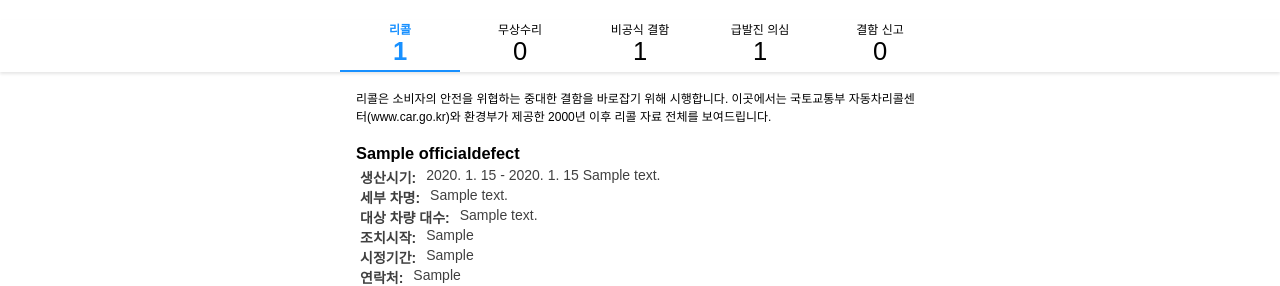
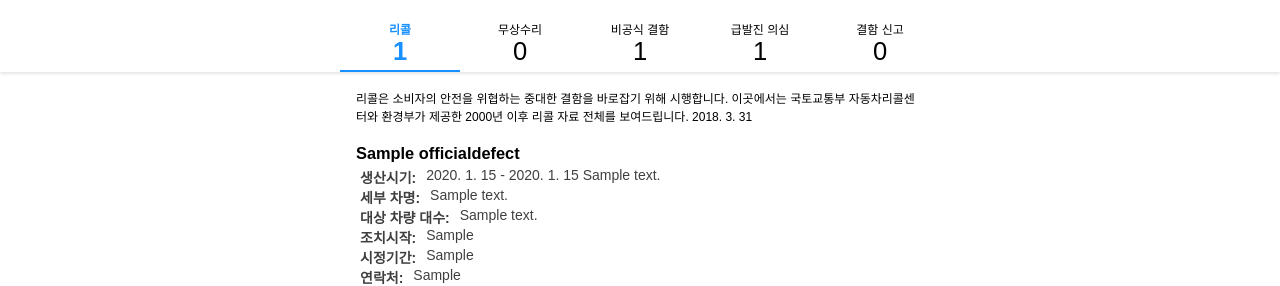
Before and after one commit to NullFull/safercar, a Django app: a page that uses desucar/templates/detail.html in a window 1280 px wide. Shown: the part 555-841 px from the top of the page. Run offline with Django 3.2, Linux system fonts and the light colour scheme; tables that the repository leaves empty hold one stand-in row (values such as "Sample post"); some libraries are stand-ins or nearby versions.

Commit message:
결함 종류 설명 변경. (최종 수정 날짜 추가)

```diff
--- a/desucar/templates/detail.html
+++ b/desucar/templates/detail.html
@@ -41,7 +41,7 @@
         <div class="container">
             {% for kind, value in defects.items %}
             <div class="defects {{ value.code }}">
-                <div class="defects-desc">{{ value.desc }}</div>
+                <div class="defects-desc">{{ value.desc|safe }} <span class="last-update">{{ value.last_update|date:"Y. n. j" }}</span></div>
                 {% if value.count == 0 %}
                 <div>
                     <h3>
--- a/desucar/views.py
+++ b/desucar/views.py
@@ -19,23 +19,27 @@ def detail(request, maker_name, car_name, car_year, car_code):
     defects = {
         '리콜': {
             'code': 'recall',
-            'desc': '리콜은 소비자의 안전을 위협하는 중대한 결함을 바로잡기 위해 시행합니다. 이곳에서는 국토교통부 자동차리콜센터(www.car.go.kr)와 환경부가 제공한 2000년 이후 리콜 자료 전체를 보여드립니다.',
+            'desc': '리콜은 소비자의 안전을 위협하는 중대한 결함을 바로잡기 위해 시행합니다. 이곳에서는 <a href="www.car.go.kr">국토교통부 자동차리콜센터</a>와 환경부가 제공한 2000년 이후 리콜 자료 전체를 보여드립니다.',
+            'last_update': date(2018, 3, 31),
             'items': [x for x in official_defects if x.kind == 'RC'],
         },
         '무상수리': {
             'code': 'freefix',
-            'desc': '무상수리는 리콜 대상이 아닌 다양한 제작 결함을 바로잡기 위해 시행합니다. 이곳에서는 국토교통부 자동차리콜센터(www.car.go.kr)와 한국소비자원 소비자위해감시시스템(www.ciss.go.kr)에 등록된 2000년 이후 무상수리 자료 전체를 보여드립니다.',
+            'desc': '무상수리는 리콜 대상이 아닌 다양한 제작 결함을 바로잡기 위해 시행합니다. 이곳에서는 <a href="www.car.go.kr">국토교통부 자동차리콜센터</a>와 <a href="www.ciss.go.kr">한국소비자원 소비자위해감시시스템</a>에 등록된 2000년 이후 무상수리 자료 전체를 보여드립니다.',
+            'last_update': date(2018, 3, 31),
             'items': [x for x in official_defects if x.kind == 'FF'],
         },
         '비공식 결함': {
             'code': 'unofficial',
-            'desc': '정부와 제작사가 공식적으로 밝힌 리콜이나 무상수리 외에도 비공식적으로 처리되는 중요한 결함 정보가 많습니다. 이곳에서는 자동차 동호회, 인터넷 커뮤니티, 뉴스타파 제보 등을 통해 수집된 다양한 비공식 결함 정보를 알려드립니다.',
+            'desc': '공식적으로 알려진 리콜이나 무상수리 외에도 비공식적으로 처리되는 중요한 결함 정보들이 많습니다. 이곳에서는 자동차 관련 커뮤니티에서 수집된 다양한 비공식 결함 정보를 알려드립니다.',
+            'last_update': date(2018, 3, 31),
             'items': list(car.community_defects.all()),
         },
         '급발진 의심': {
             'code': 'sudden-accel',
             'desc': '2000년 이후 국토교통부와 한국소비자원에 신고된 급발진 의심 사고는 800여건이 넘지만, 지금까지 제작사나 정부가 인정한 급발진 사고는 0건입니다. 이곳에서는 차종별로 신고된 급발진 의심 사고의 구체적인 내용을 알려드립니다.',
-            'items': [x for x in car.sudden_accels.all()],
+            'last_update': date(2018, 3, 31),
+            'items': list(car.sudden_accels.all()),
         }
     }
 
```
